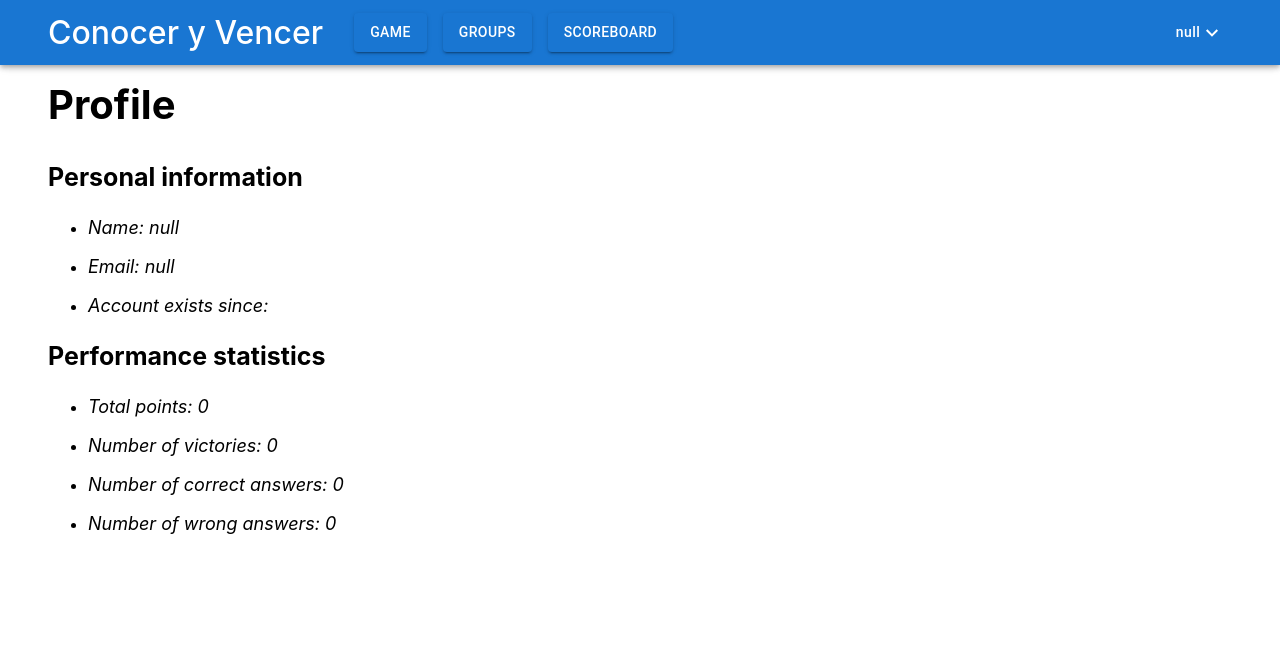
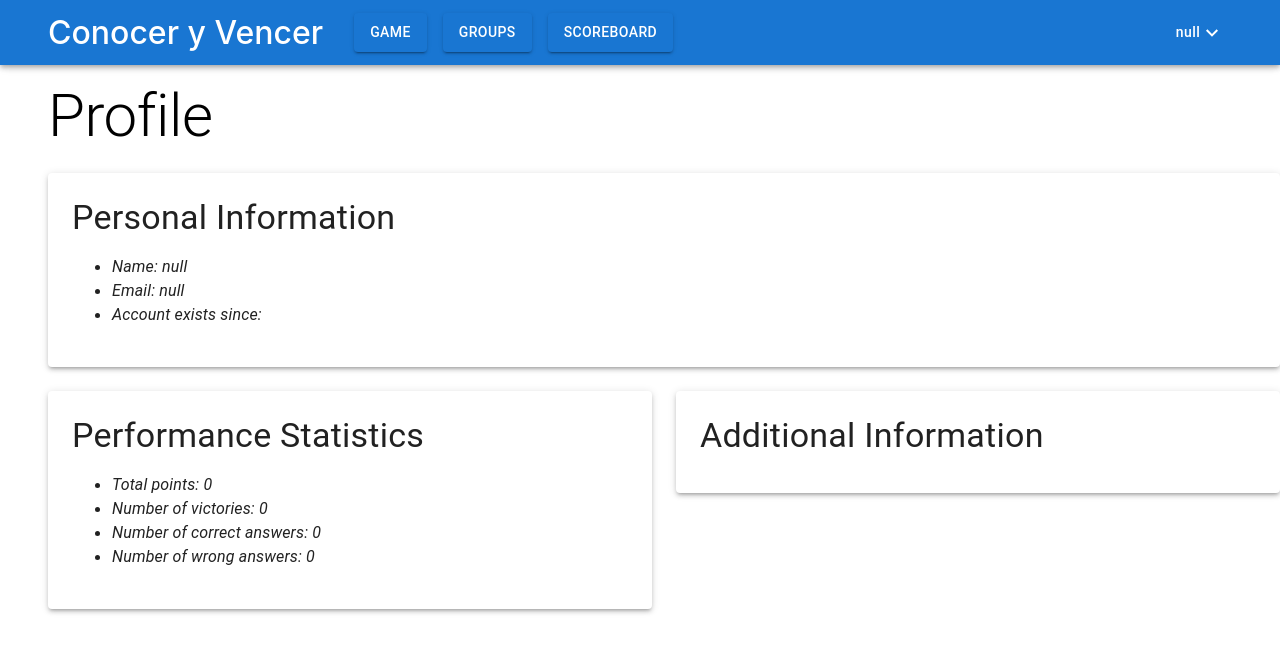
Before and after one commit to Arquisoft/wiq_en2a, a React (Create React App) app in the folder webapp/: page /profile in a window 1280 px wide. Shown: the top 652 px of the page. Built offline with nearby package versions, Linux system fonts and the light colour scheme.

Commit message:
Enhanced profile styles

```diff
--- a/webapp/src/pages/userProfile/index.tsx
+++ b/webapp/src/pages/userProfile/index.tsx
@@ -1,5 +1,5 @@
 import { useTranslation } from 'react-i18next';
-import { Container } from '@mui/material';
+import { Container, Grid, Paper, Typography } from '@mui/material';
 import './profile-page.scss';
 
 const ProfilePage = () => {
@@ -20,24 +20,36 @@ const ProfilePage = () => {
 
     return(
       <Container sx={{ mt: 10, ml: 3 }} maxWidth="xl">
-          <h2 className='profile-header'>Profile</h2>
-          <h3 className='profile-subheader'>Personal information</h3>
-          <div>
+        <Typography variant="h2" gutterBottom className='profile-header'>Profile</Typography>
+        <Grid container spacing={3}>
+          <Grid item xs={12}>
+            <Paper elevation={3} sx={{ p: 3 }}>
+              <Typography variant="h4" gutterBottom className='profile-subheader'>Personal Information</Typography>
               <ul>
-              <li><p className='field'>{t('profile_name')} { user }</p></li>
-              <li><p className='field'>{t('profile_email')} { email }</p></li>
-              <li><p className='field'>{t('profile_created_at')} {formatDate(createdAt) }</p></li>
+                <li><Typography variant="body1" className='field'>{t('profile_name')} { user }</Typography></li>
+                <li><Typography variant="body1" className='field'>{t('profile_email')} { email }</Typography></li>
+                <li><Typography variant="body1" className='field'>{t('profile_created_at')} {formatDate(createdAt) }</Typography></li>
               </ul>
-          </div>
-          <h3 className='profile-subheader'>Performance statistics</h3>
-          <div>
+            </Paper>
+          </Grid>
+          <Grid item xs={12} md={6}>
+            <Paper elevation={3} sx={{ p: 3 }}>
+              <Typography variant="h4" gutterBottom className='profile-subheader'>Performance Statistics</Typography>
               <ul>
-              <li><p className='field'>{t('profile_points')} { JSON.stringify(Number(score)) }</p></li>
-              <li><p className='field'>{t('profile_nwins')} { JSON.stringify(Number(nwins)) }</p></li>
-              <li><p className='field'>{t('profile_n_correct_answers')} { JSON.stringify(Number(nCorrectAnswers)) }</p></li>
-              <li><p className='field'>{t('profile_n_wrong_answers')} { JSON.stringify(Number(nWrongAnswers)) }</p></li>
+                <li><Typography variant="body1" className='field'>{t('profile_points')} { JSON.stringify(Number(score)) }</Typography></li>
+                <li><Typography variant="body1" className='field'>{t('profile_nwins')} { JSON.stringify(Number(nwins)) }</Typography></li>
+                <li><Typography variant="body1" className='field'>{t('profile_n_correct_answers')} { JSON.stringify(Number(nCorrectAnswers)) }</Typography></li>
+                <li><Typography variant="body1" className='field'>{t('profile_n_wrong_answers')} { JSON.stringify(Number(nWrongAnswers)) }</Typography></li>
               </ul>
-          </div>
+            </Paper>
+          </Grid>
+          <Grid item xs={12} md={6}>
+            <Paper elevation={3} sx={{ p: 3 }}>
+              <Typography variant="h4" gutterBottom className='profile-subheader'>Additional Information</Typography>
+              {/* Add additional information here */}
+            </Paper>
+          </Grid>
+        </Grid>
       </Container>
     )
 }
```
Lines whose indentation alone changed are shown as unchanged.
